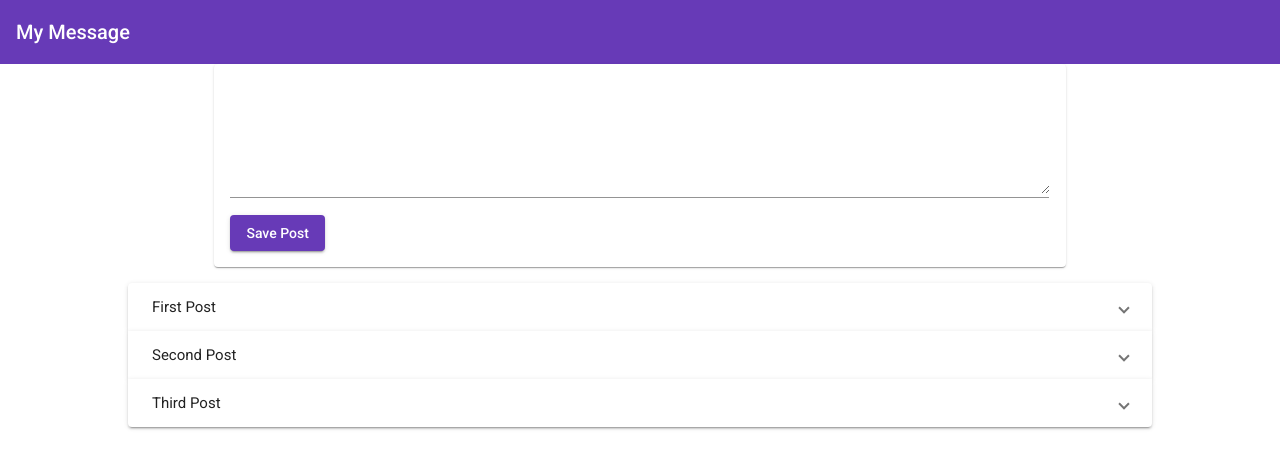
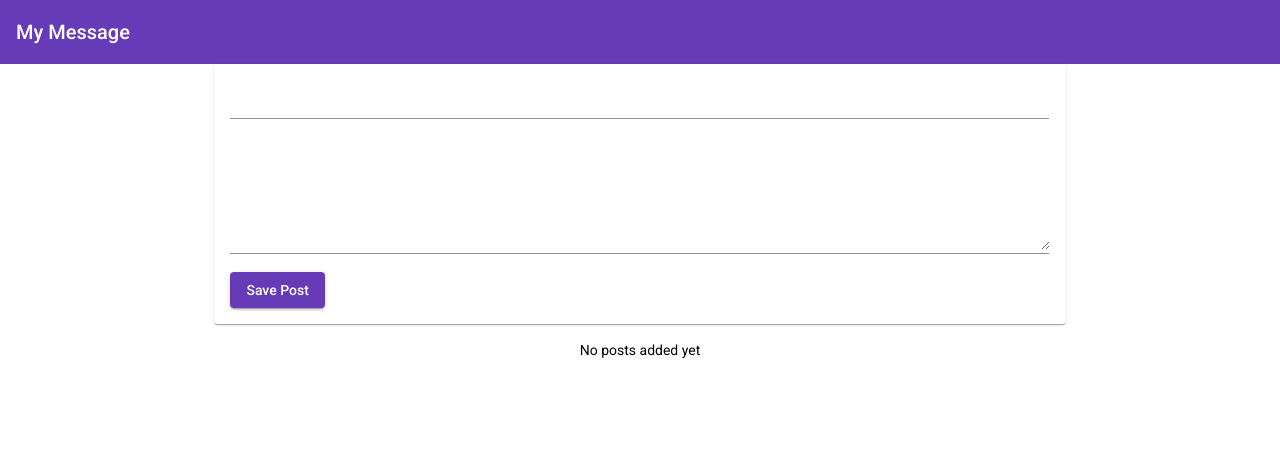
Before and after one commit to aoweeks/aoweeks-gmail.com, an Angular app: page / in a window 1280 px wide. Shown: the top 468 px of the page. Built offline with nearby package versions, Linux system fonts and the light colour scheme.

Commit message:
Add title field to Create Post

```diff
--- a/src/app/posts/post-create/post-create.component.html
+++ b/src/app/posts/post-create/post-create.component.html
@@ -1,6 +1,9 @@
 <mat-card>
   <mat-form-field>
-    <textarea matInput rows="6" [(ngModel)]="enteredValue"></textarea>
+    <input matInput type="text" [(ngModel)]="enteredTitle">
+  </mat-form-field>
+  <mat-form-field>
+    <textarea matInput rows="6" [(ngModel)]="enteredContent"></textarea>
   </mat-form-field>
   <button
     mat-raised-button
--- a/src/app/posts/post-create/post-create.component.ts
+++ b/src/app/posts/post-create/post-create.component.ts
@@ -6,11 +6,14 @@
   styleUrls: ['./post-create.component.css']
 })
 export class PostCreateComponent {
-  enteredValue = '';
-  newPost = 'NO CONTENT';
+  enteredTitle = '';
+  enteredContent = '';
 
   onAddPost(){
-    this.newPost = this.enteredValue;
+    const post = {
+      title: this.enteredTitle,
+      content: this.enteredContent
+    };
   }
 
 }
--- a/src/app/posts/post-list/post-list.component.css
+++ b/src/app/posts/post-list/post-list.component.css
@@ -2,3 +2,7 @@
   display: block;
   margin-top: 1rem;
 }
+
+.info-text{
+  text-align: center;
+}
--- a/src/app/posts/post-list/post-list.component.html
+++ b/src/app/posts/post-list/post-list.component.html
@@ -1,4 +1,4 @@
-<mat-accordion>
+<mat-accordion multi="true" *ngIf="posts.length > 0">
   <mat-expansion-panel *ngFor="let post of posts">
     <mat-expansion-panel-header>
       {{ post.title }}
@@ -6,3 +6,4 @@
     <p>{{ post.content }}</p>
   </mat-expansion-panel>
 </mat-accordion>
+<p class="info-text mat-body-1" *ngIf="posts.length <= 0">No posts added yet</p>
--- a/src/app/posts/post-list/post-list.component.ts
+++ b/src/app/posts/post-list/post-list.component.ts
@@ -6,9 +6,5 @@
   styleUrls: ['./post-list.component.css']
 })
 export class PostListComponent{
-  posts = [
-    {title: 'First Post', content: 'This is the first post\'s comment'},
-    {title: 'Second Post', content: 'This is the second post\'s comment'},
-    {title: 'Third Post', content: 'This is the third post\'s comment'}
-  ]
+  posts = []
 };
```
